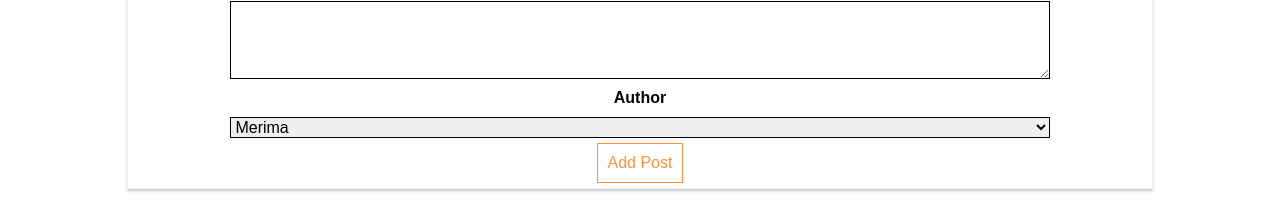
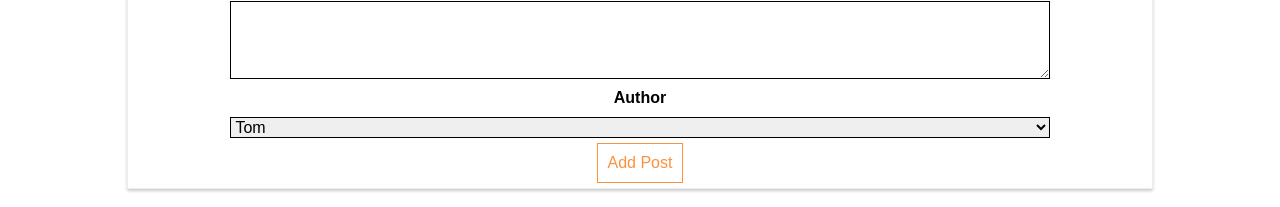
Before and after one commit to merima98/React.js-exercises-CRUD, a React (Create React App) app: page /new-post in a window 1280 px wide. Shown: the part 246-453 px from the top of the page. Built offline with nearby package versions, Linux system fonts and the light colour scheme.

Commit message:
Added changes to author

```diff
--- a/src/containers/Blog/NewPost/NewPost.js
+++ b/src/containers/Blog/NewPost/NewPost.js
@@ -49,7 +49,7 @@ class NewPost extends Component {
           value={this.state.author}
           onChange={(event) => this.setState({ author: event.target.value })}
         >
-          <option value="Merima">Merima</option>
+          <option value="Tom">Tom</option>
           <option value="Manu">Manu</option>
         </select>
         <button onClick={this.postDataHandler}>Add Post</button>
--- a/src/containers/Blog/Posts/Posts.js
+++ b/src/containers/Blog/Posts/Posts.js
@@ -17,7 +17,7 @@ class Posts extends Component {
         const updatedPosts = posts.map((post) => {
           return {
             ...post,
-            author: "Merima",
+            author: "Tom",
           };
         });
         this.setState({ posts: updatedPosts });
```
